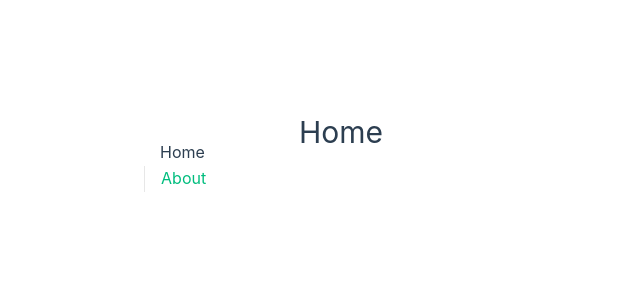
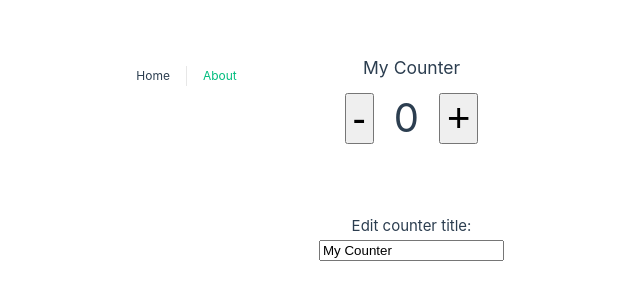
Before and after one commit to eigdoyr/vue-composition-api, a Vue app: page / in a window 1280 px wide. Shown: the part 242-542 px from the top of the page, without its empty margins (341-981 px from the left). Built offline with nearby package versions, Linux system fonts and the light colour scheme.

Commit message:
refs, reactive

```diff
--- a/src/App.vue
+++ b/src/App.vue
@@ -46,31 +46,4 @@
 nav a:first-of-type {
   border: 0;
 }
-
-@media (min-width: 1024px) {
-  header {
-    display: flex;
-    place-items: center;
-    padding-right: calc(var(--section-gap) / 2);
-  }
-
-  .logo {
-    margin: 0 2rem 0 0;
-  }
-
-  header .wrapper {
-    display: flex;
-    place-items: flex-start;
-    flex-wrap: wrap;
-  }
-
-  nav {
-    text-align: left;
-    margin-left: -1rem;
-    font-size: 1rem;
-
-    padding: 1rem 0;
-    margin-top: 1rem;
-  }
-}
 </style>
--- a/src/views/HomeView.vue
+++ b/src/views/HomeView.vue
@@ -1,5 +1,68 @@
 <template>
   <div class="home">
-    <h1>Home</h1>
+    <h3>{{ counterData.title }}</h3>
+    <div>
+      <button @click="decreaseCounter" class="btn">-</button>
+      <span class="counter">{{ counterData.count }}</span>
+      <button @click="increaseCounter" class="btn">+</button>
+    </div>
+
+    <div class="edit">
+      <h4>Edit counter title:</h4>
+      <input v-model="counterData.title" type="text" />
+    </div>
   </div>
 </template>
+
+<script setup>
+import { ref, reactive } from "vue";
+
+// const counter = ref(0),
+//   counterTitle = ref("My Counter :");
+
+const counterData = reactive({
+  count: 0,
+  title: "My Counter",
+});
+
+const increaseCounter = () => counterData.count++;
+const decreaseCounter = () => counterData.count--;
+</script>
+
+<!--
+<script>
+import { ref } from "vue";
+
+export default {
+  setup() {
+    const counter = ref(0);
+
+    const increaseCounter = () => counter.value++;
+    const decreaseCounter = () => counter.value--;
+
+    return {
+      counter,
+      increaseCounter,
+      decreaseCounter,
+    };
+  },
+};
+</script>
+-->
+
+<style>
+.home {
+  text-align: center;
+  padding: 1.25rem;
+}
+
+.btn,
+.counter {
+  font-size: 2.5rem;
+  margin: 0.625rem;
+}
+
+.edit {
+  margin-top: 3.75rem;
+}
+</style>
```
